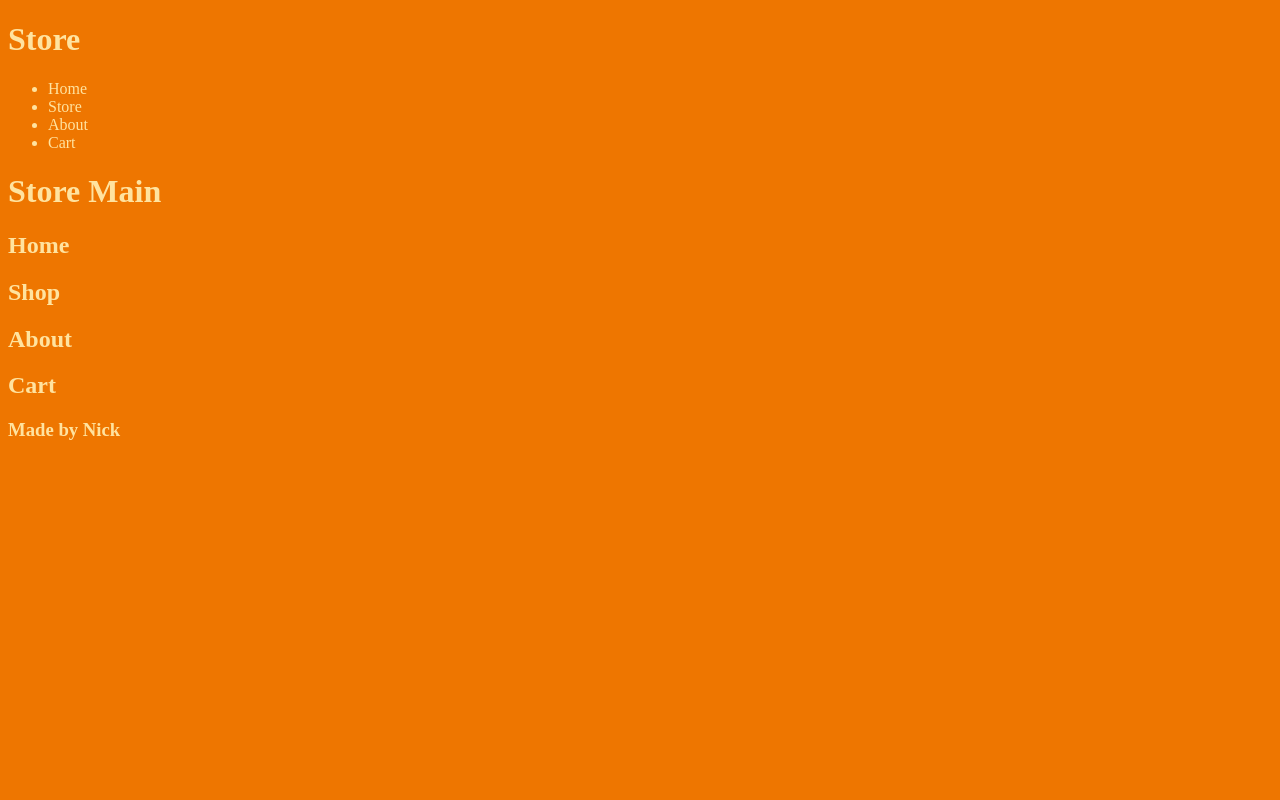
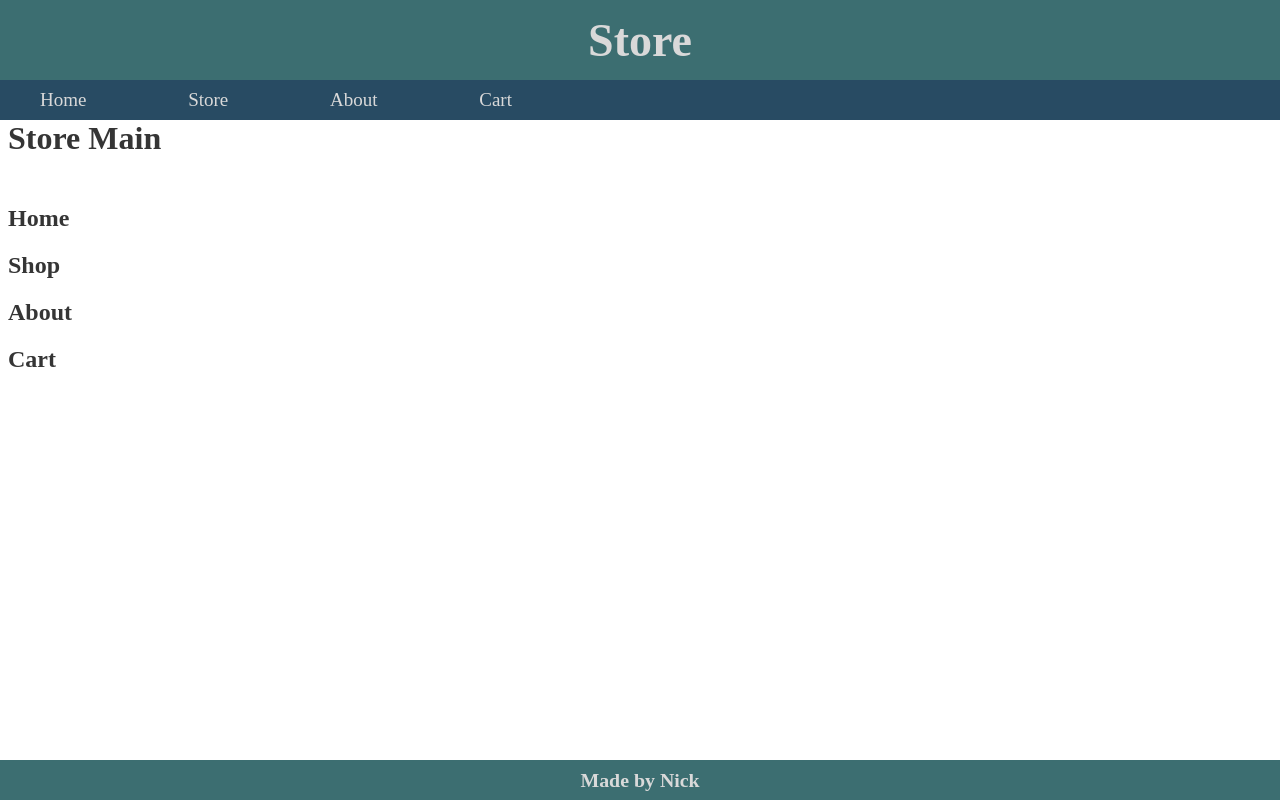
Before and after one commit to NBrennan26/shopping-cart, a React (Create React App) app: page / in a window 1280 px wide. Built offline with nearby package versions, Linux system fonts and the light colour scheme.

Commit message:
Some basic CSS setup

```diff
--- a/src/App.css
+++ b/src/App.css
@@ -2,8 +2,56 @@
   box-sizing: border-box;
 }
 body {
-  background-color: rgb(238,118,0);
-  color: rgb(255,227,159);
+  background-color: #fff;
+  color: #353535;
   max-width: 100%;
   min-height: 100%;
 }
+#header,
+#footer {
+  background-color: #3c6e71;
+  width: 100%;
+  display: flex;
+  flex-direction: column;
+  align-items: center;
+  justify-content: center;
+  color: #d9d9d9;
+}
+#header,
+#navbar {
+  position: absolute;
+  top: 0;
+  left: 0;
+}
+#header {
+  height: 10vh;
+  font-size: calc(7px + 2vmin);
+}
+#footer {
+  height: 5vh;
+  position: fixed;
+  bottom: 0;
+  right: 0;
+  font-size: calc(1px + 2vmin);
+}
+#navbar {
+  height: 5vh;
+  width: 100%;
+  margin-top: 10vh;
+  display: flex;
+  background-color: #284b63;
+  color: #d9d9d9;
+  font-size: calc(3px + 2vmin);
+}
+.nav-links {
+  width: 40vw;
+  display: flex;
+  justify-self: right;
+  justify-content: space-between;
+  align-items: center;
+  list-style: none;
+}
+#store-main {
+  margin-top: 15vh;
+  margin-bottom: 6vh;
+}
--- a/src/components/NavBar.js
+++ b/src/components/NavBar.js
@@ -2,14 +2,14 @@ import React from "react";
 
 function NavBar() {
   return (
-    <div id="navbar">
-      <ul>
+    <nav id="navbar">
+      <ul className="nav-links">
         <li>Home</li>
         <li>Store</li>
         <li>About</li>
         <li>Cart</li>
       </ul>
-    </div>
+    </nav>
   );
 }
 
```
